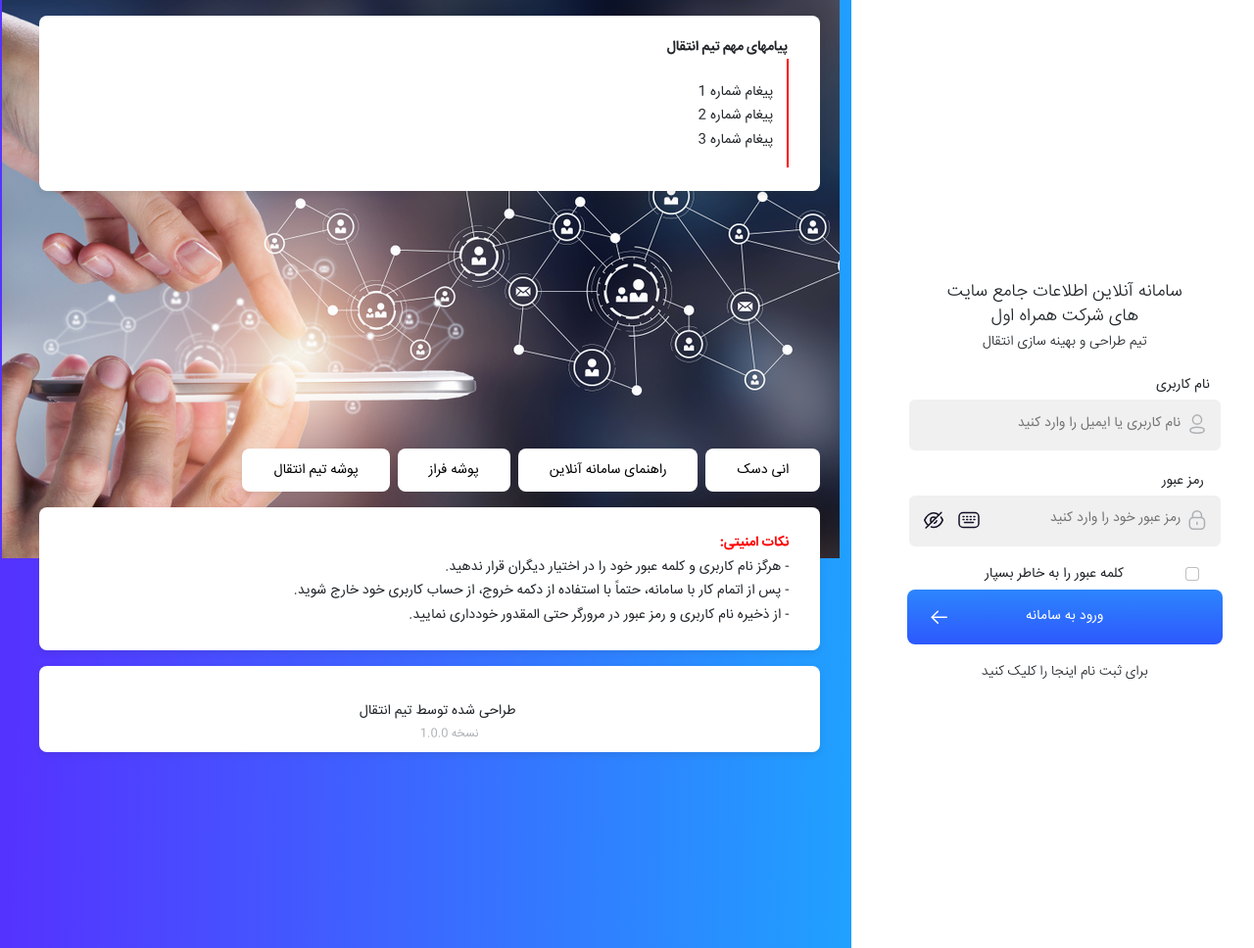
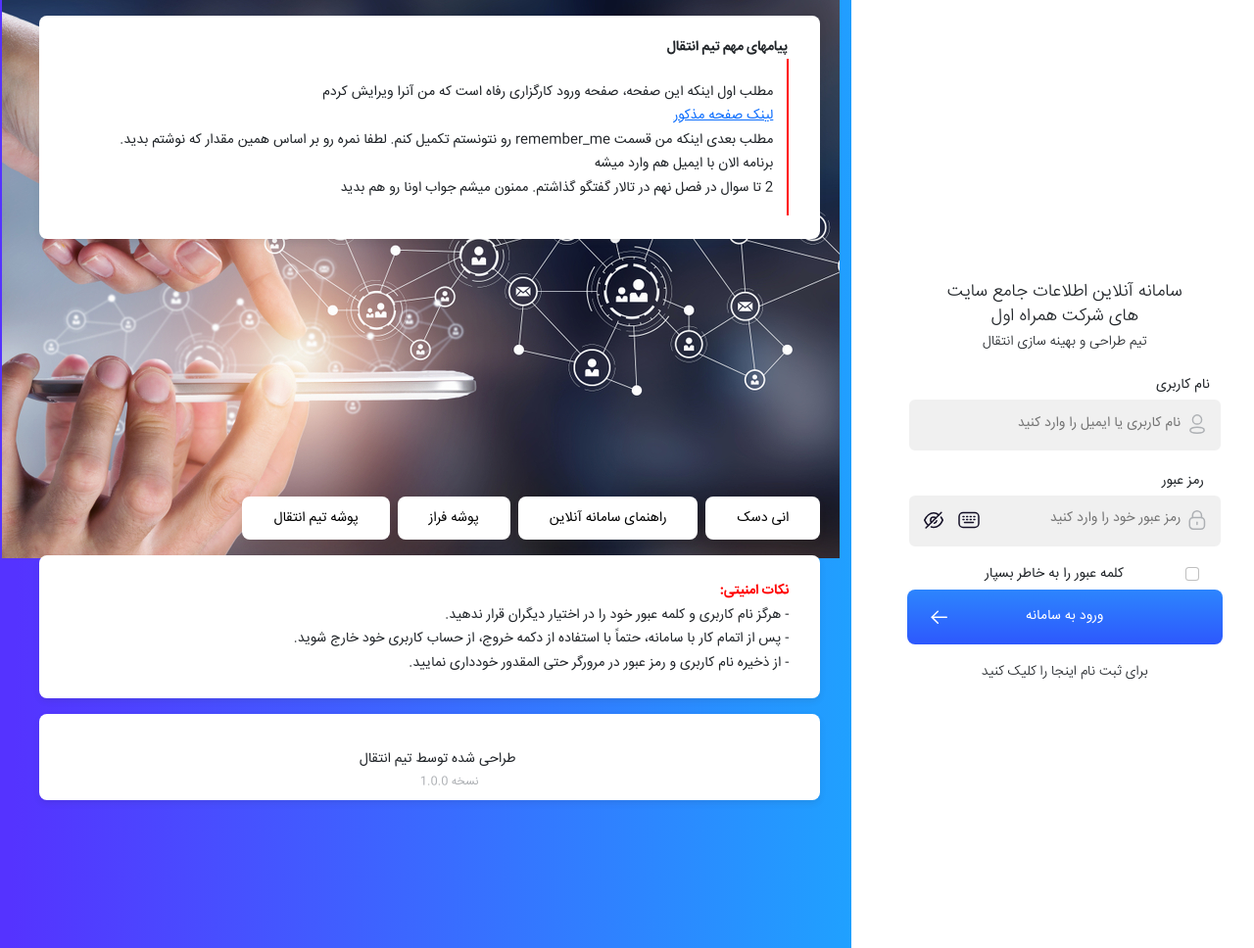
Before and after one commit to ghassemiali/ghassemi9, a Django app: page /accounts/login/ in a window 1280 px wide. Shown: the whole page at 98% size. Run offline with Django 3.2, Linux system fonts and the light colour scheme.

Commit message:
Update login.html

```diff
--- a/templates/accounts/login.html
+++ b/templates/accounts/login.html
@@ -321,9 +321,12 @@
                             </span>
                         </p>
                         <p>&nbsp;</p>
-                        <p>پیغام شماره 1</p>
-                        <p>پیغام شماره 2</p>
-                        <p>پیغام شماره 3</p>
+                        <p>مطلب اول اینکه این صفحه، صفحه ورود کارگزاری رفاه است که من آنرا ویرایش کردم</p>
+                        <a href="https://online.refahbroker.ir/Account/Login">
+                        <p>لینک صفحه مذکور</p></a>
+                        <p>مطلب بعدی اینکه من قسمت remember_me رو نتونستم تکمیل کنم. لطفا نمره رو بر اساس همین مقدار که نوشتم بدید.</p>
+                        <p>برنامه الان با ایمیل هم وارد میشه</p>
+                        <p>2 تا سوال در فصل نهم در تالار گفتگو گذاشتم. ممنون میشم جواب اونا رو هم بدید</p>
                     </div>
 
                 </div>
```
